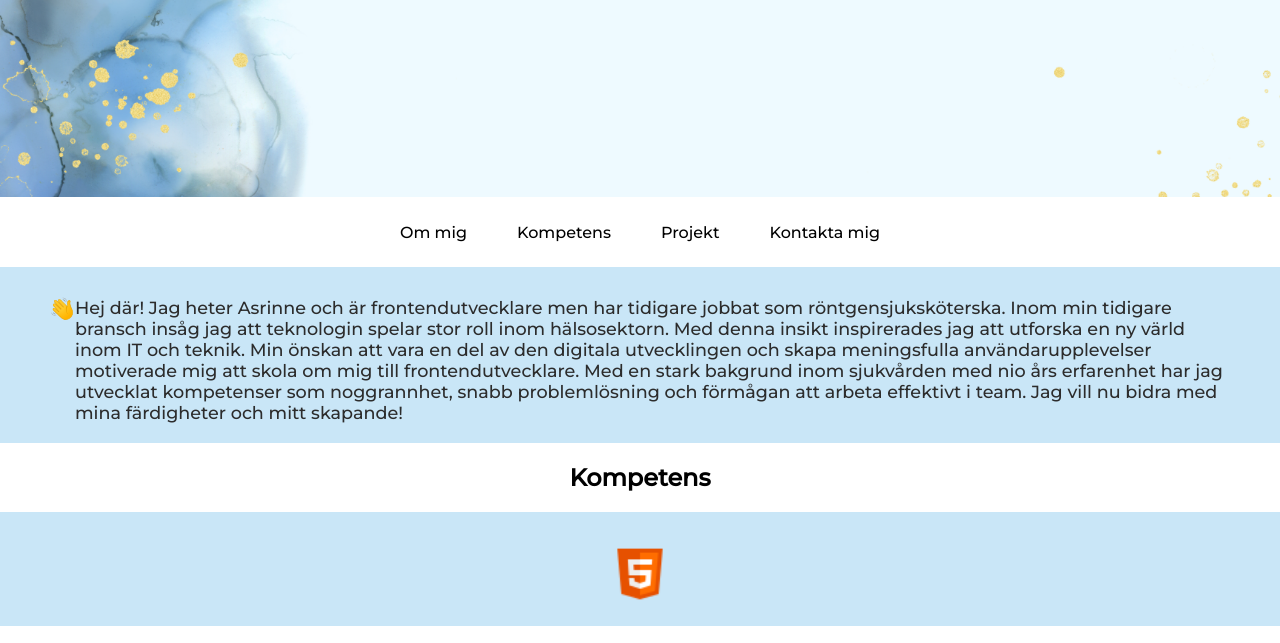
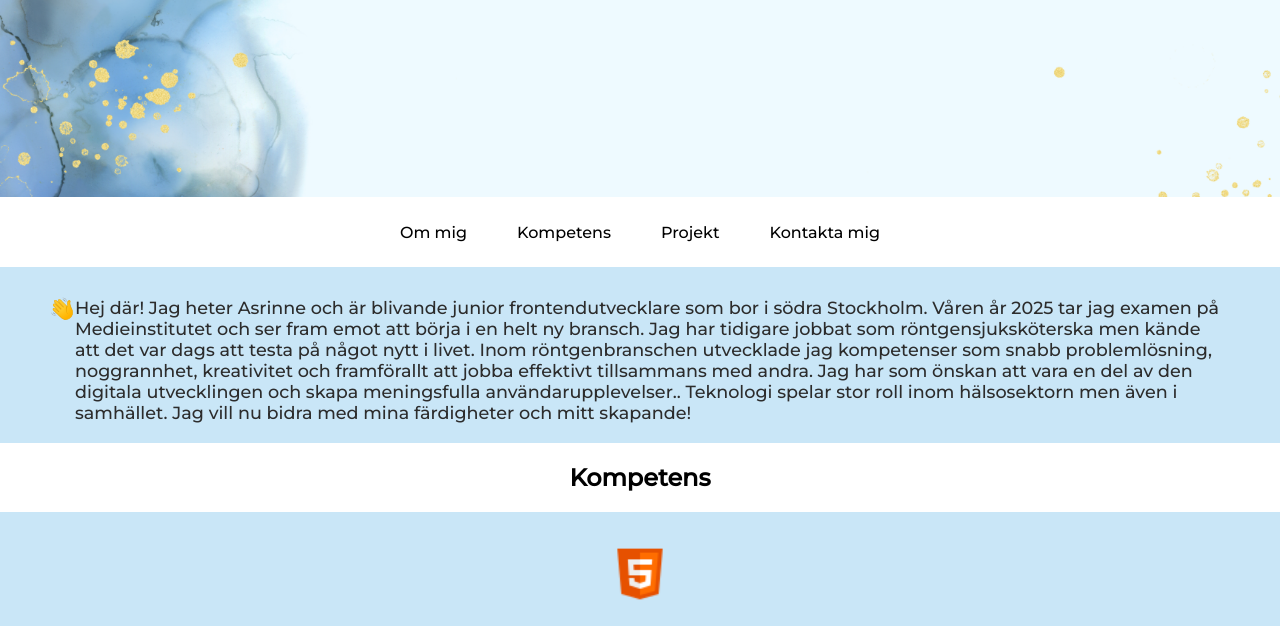
Before and after one commit to AsrinneNazari/Portfolio, a website built with Vite: page index.html in a window 1280 px wide. Shown: the part 603-1246 px from the top of the page. Built offline with nearby package versions, Linux system fonts and the light colour scheme; a web font is replaced by a local one.

Commit message:
changed the about-me text

```diff
--- a/index.html
+++ b/index.html
@@ -66,12 +66,16 @@
 
   <section id="about-me">
     <img class="waving-icon" src="img/waving-hand-icon-80px.svg" alt="Waving hand">
-    Hej där! Jag heter Asrinne och är frontendutvecklare men har tidigare jobbat som röntgensjuksköterska.
-    Inom min tidigare bransch insåg jag att teknologin spelar stor roll inom hälsosektorn.
-    Med denna insikt inspirerades jag att utforska en ny värld inom IT och teknik.
-    Min önskan att vara en del av den digitala utvecklingen och skapa meningsfulla användarupplevelser motiverade mig att skola om mig till frontendutvecklare.
-    Med en stark bakgrund inom sjukvården med nio års erfarenhet har jag utvecklat kompetenser som noggrannhet, snabb problemlösning och förmågan att arbeta effektivt i team.
+    Hej där! Jag heter Asrinne och är blivande junior frontendutvecklare som bor i södra Stockholm.
+    Våren år 2025 tar jag examen på Medieinstitutet och ser fram emot att börja i en helt ny bransch.
+    Jag har tidigare jobbat som röntgensjuksköterska men kände att det var dags att testa på något nytt i livet.
+    Inom röntgenbranschen utvecklade jag kompetenser som snabb problemlösning, noggrannhet, kreativitet och framförallt att jobba
+    effektivt tillsammans med andra. Jag har som önskan att vara en del av den digitala utvecklingen och skapa
+    meningsfulla användarupplevelser.. Teknologi spelar stor roll inom hälsosektorn men även i samhället.
     Jag vill nu bidra med mina färdigheter och mitt skapande!
+
+
+
   </section>
 
   <section id="skills-section">
```
